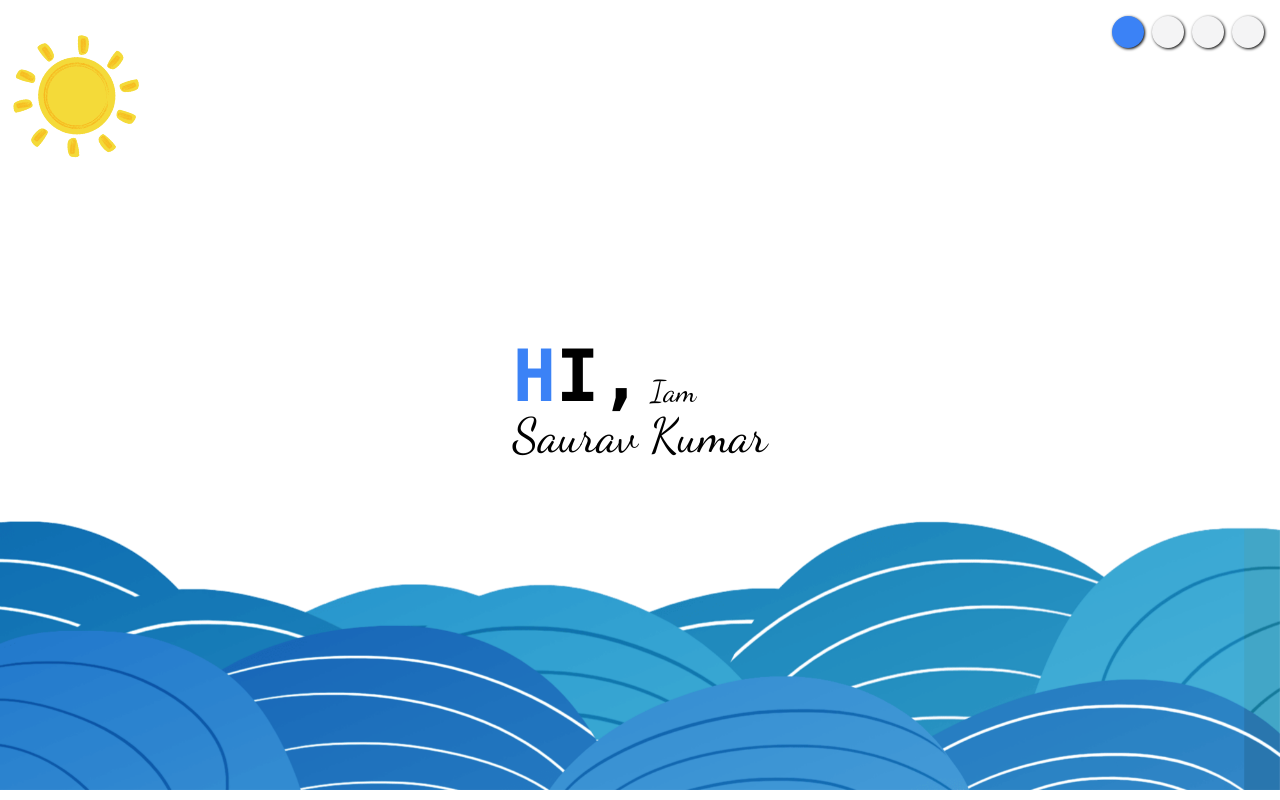
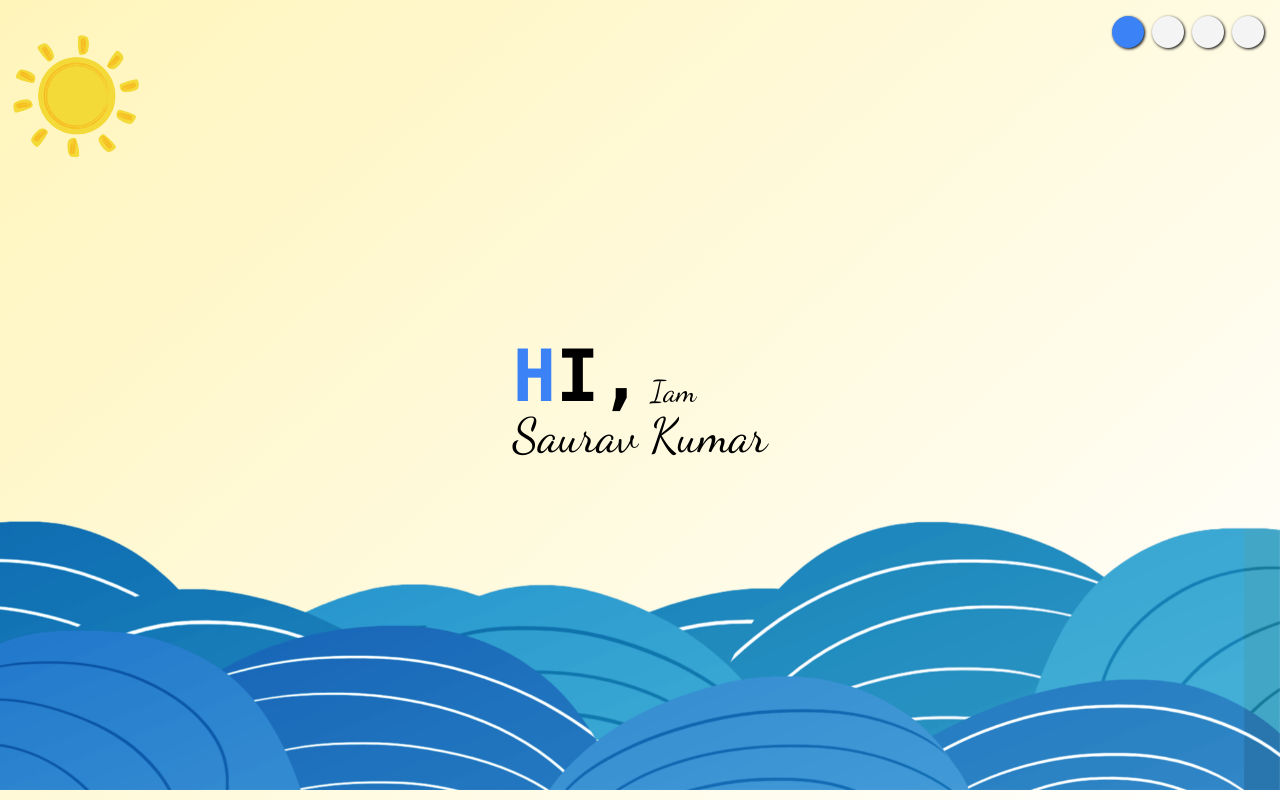
Before and after one commit to Batty-sk/Portfolio, a Next.js app: page / in a window 1280 px wide. Shown: the top 800 px of the page. Built offline with nearby package versions, Linux system fonts and the light colour scheme.

Commit message:
all done ready to be deployed

```diff
--- a/src/components/Carosuel.jsx
+++ b/src/components/Carosuel.jsx
@@ -27,6 +27,7 @@ const Carosuel = ({next}) => {
       }
 
     })
+
 
   },[])
 
--- a/src/components/Hero.jsx
+++ b/src/components/Hero.jsx
@@ -22,6 +22,7 @@ const Hero = () => {
       repeat: -1,
       ease: 'linear'
     });
+
 
     gsap.fromTo(sunRef.current,{
       y:0,
@@ -49,6 +50,7 @@ const Hero = () => {
         {
           y: 0,
           bottom:0,
+          delay:1,
           opacity: 1,
           duration: 1,
           ease: 'power3.out',
@@ -59,8 +61,8 @@ const Hero = () => {
   }, []);
 
   return (
-    <section id='hero' className='md:h-screen  h-[95vh] relative  flex flex-col justify-center items-center'
-    style={{background:'linear-gradient(45deg, #fffce0, white);'}}>
+    <section id='hero' className='md:h-screen  h-[95vh] relative  flex flex-col bg-custom-gradient justify-center items-center'
+   >
       <div className='absolute top-0 left-0 z-0'>
         <Image src={sun} height={152} width={152} id='sun' priority  ref={sunRef} alt='sun' />
       </div>
--- a/tailwind.config.js
+++ b/tailwind.config.js
@@ -11,7 +11,10 @@ const config = {
         'gradient-radial': 'radial-gradient(var(--tw-gradient-stops))',
         'gradient-conic':
           'conic-gradient(from 180deg at 50% 50%, var(--tw-gradient-stops))',
+        'custom-gradient': 'linear-gradient(138deg, #fff5bb, white)',
+
       },
+
     },
   },
   plugins: [],
```
